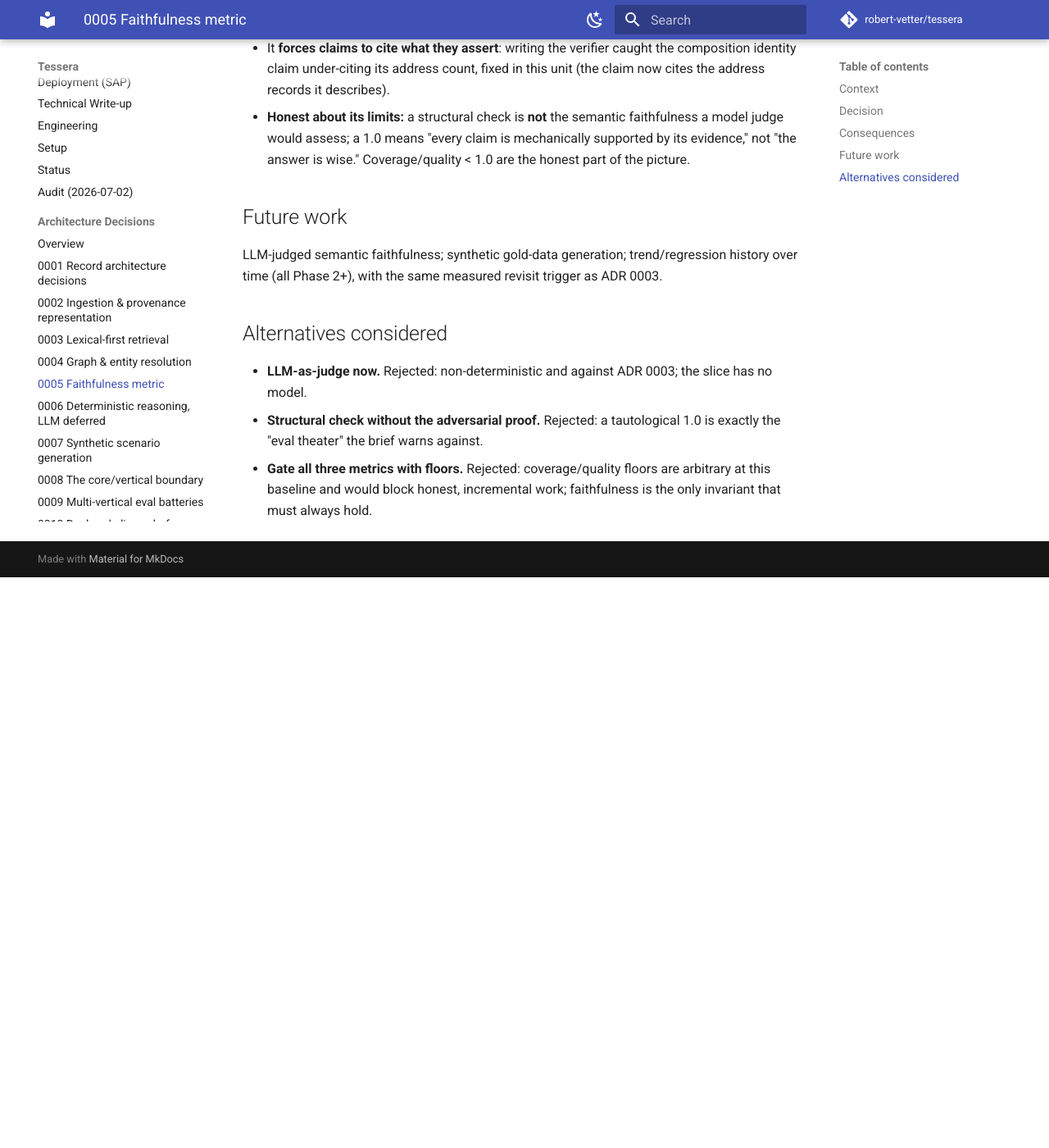
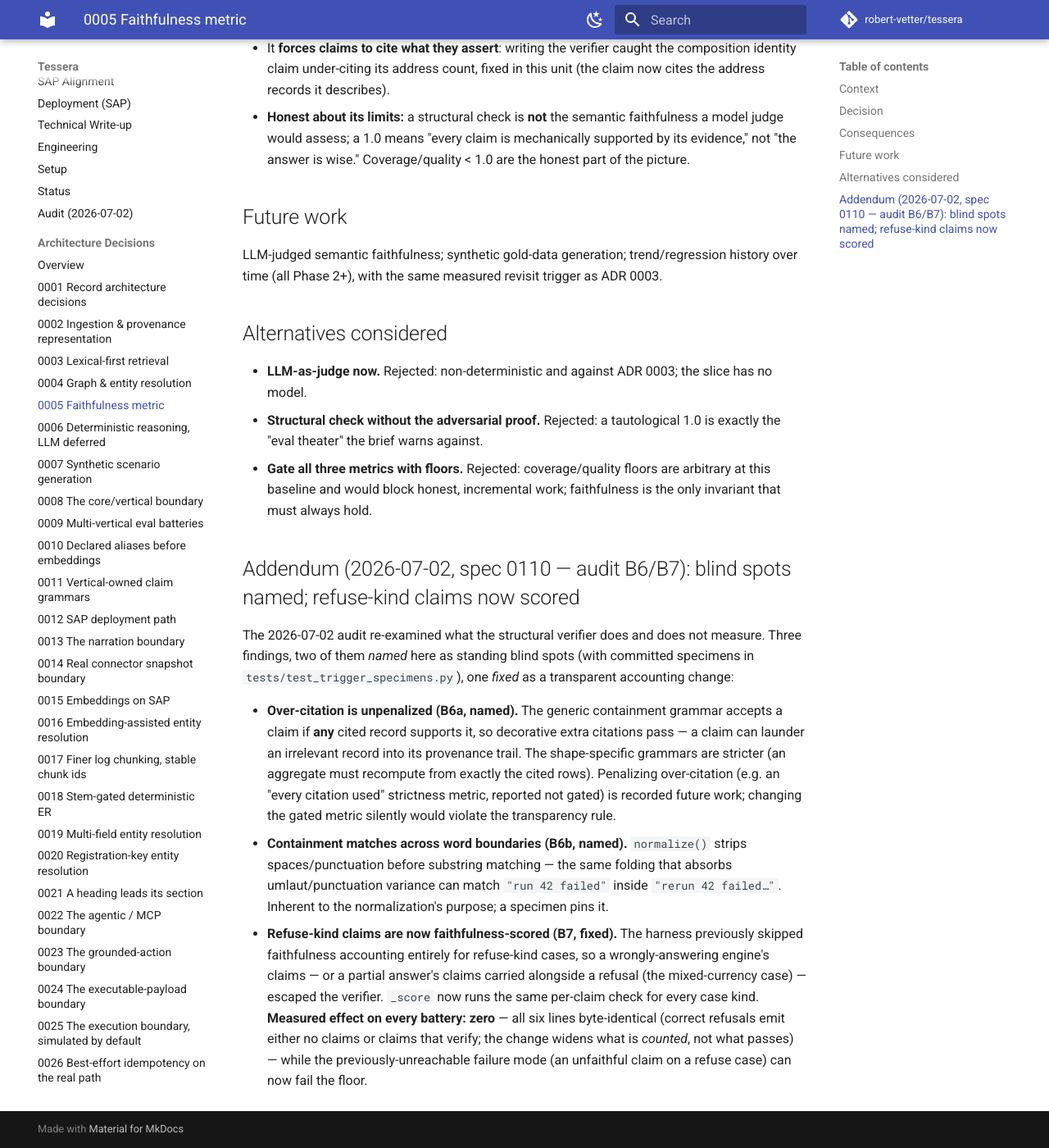
Before and after one commit to robert-vetter/tessera, an MkDocs documentation site: the page built from docs/adr/0005-faithfulness-metric.md, in a window 1280 px wide and 1400 px high, scrolled down 1034 px. Shown: the whole window at 82% size. Built offline with MkDocs 1.6.1 and Material for MkDocs 9.7.7, drawn with Linux system fonts in a browser that asks for light colours; comment, search, counter and statistics services are not loaded; before the commit the page ends 1738 px from its top, so only the background shows below that.

Commit message:
feat: verifier honesty — refuse-kind claims scored, blind spots named (0110) (#122)
- eval/harness: faithfulness is scored over every emitted claim regardless of
  case kind (audit B7) — a wrongly-answering refuse case can no longer escape
  the verifier; measured effect on every battery: zero (byte-identical)
- two committed specimens (ADR 0005 pattern): over-citation passes generic
  containment (decorative citations unpenalized); containment matches across
  word boundaries after normalization (audit B6)
- ADR 0005 addendum names both blind spots + the accounting change + the
  recorded future work (reported, not gated, over-citation strictness)

461 tests; gate green; floors unchanged.

Co-authored-by: Claude Fable 5 <noreply@anthropic.com>

```diff
--- a/docs/adr/0005-faithfulness-metric.md
+++ b/docs/adr/0005-faithfulness-metric.md
@@ -60,3 +60,31 @@ history over time (all Phase 2+), with the same measured revisit trigger as ADR
 - **Gate all three metrics with floors.** Rejected: coverage/quality floors are
   arbitrary at this baseline and would block honest, incremental work; faithfulness
   is the only invariant that must always hold.
+
+## Addendum (2026-07-02, spec 0110 — audit B6/B7): blind spots named; refuse-kind claims now scored
+
+The 2026-07-02 audit re-examined what the structural verifier does and does not
+measure. Three findings, two of them *named* here as standing blind spots (with
+committed specimens in `tests/test_trigger_specimens.py`), one *fixed* as a
+transparent accounting change:
+
+- **Over-citation is unpenalized (B6a, named).** The generic containment grammar
+  accepts a claim if **any** cited record supports it, so decorative extra citations
+  pass — a claim can launder an irrelevant record into its provenance trail. The
+  shape-specific grammars are stricter (an aggregate must recompute from exactly the
+  cited rows). Penalizing over-citation (e.g. an "every citation used" strictness
+  metric, reported not gated) is recorded future work; changing the gated metric
+  silently would violate the transparency rule.
+- **Containment matches across word boundaries (B6b, named).** `normalize()` strips
+  spaces/punctuation before substring matching — the same folding that absorbs
+  umlaut/punctuation variance can match `"run 42 failed"` inside
+  `"rerun 42 failed…"`. Inherent to the normalization's purpose; a specimen pins it.
+- **Refuse-kind claims are now faithfulness-scored (B7, fixed).** The harness
+  previously skipped faithfulness accounting entirely for refuse-kind cases, so a
+  wrongly-answering engine's claims — or a partial answer's claims carried alongside
+  a refusal (the mixed-currency case) — escaped the verifier. `_score` now runs the
+  same per-claim check for every case kind. **Measured effect on every battery:
+  zero** — all six lines byte-identical (correct refusals emit either no claims or
+  claims that verify; the change widens what is *counted*, not what passes) — while
+  the previously-unreachable failure mode (an unfaithful claim on a refuse case) can
+  now fail the floor.
```
Also changed, not shown: specs/0110-verifier-honesty.md (added, +54 -0 lines), 2 other files.
